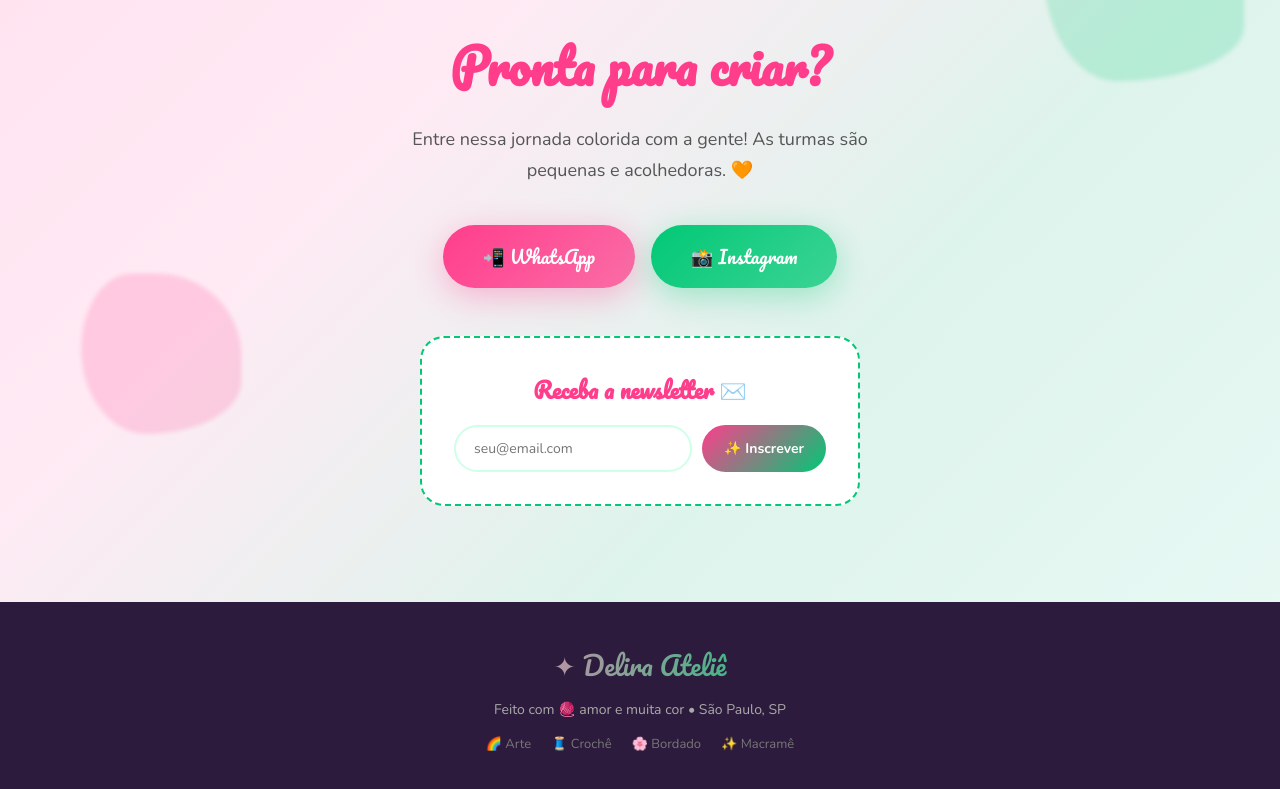
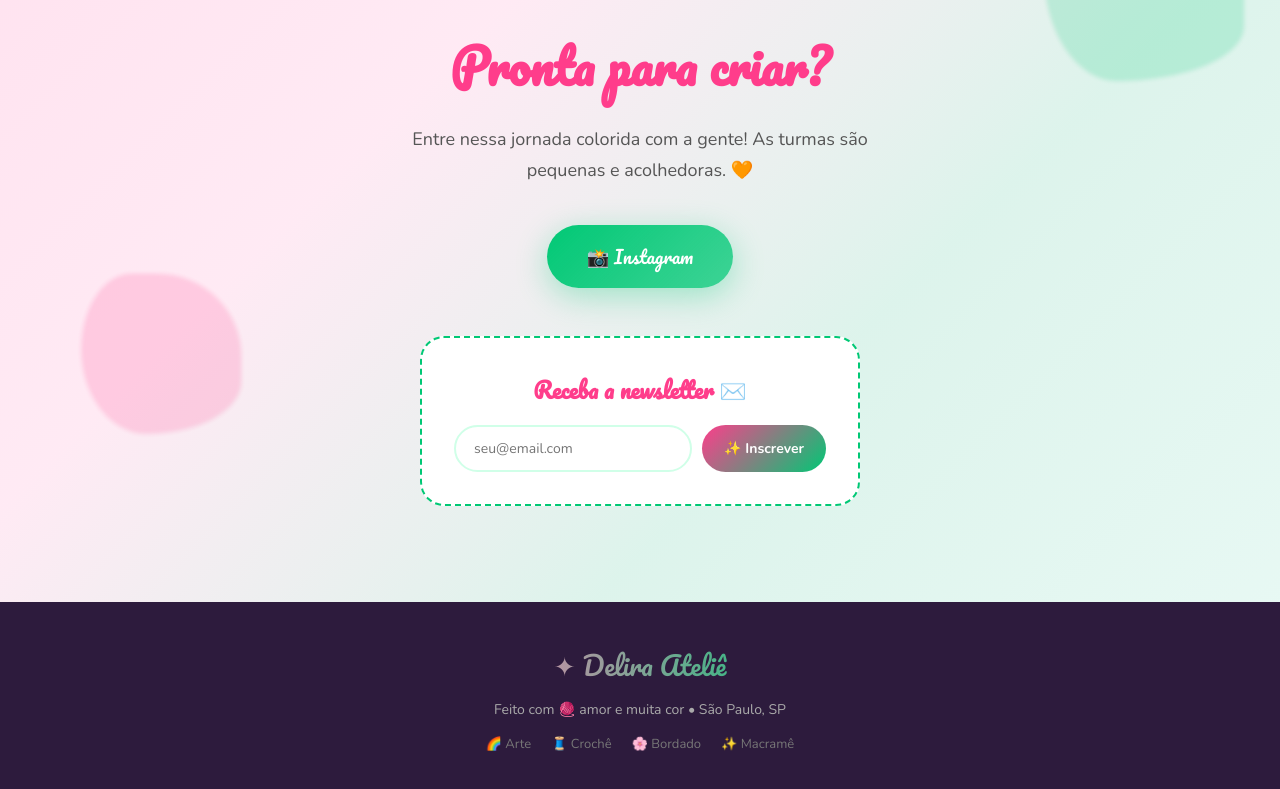
Before and after one commit to lucolive35/deliratelie, a Next.js app in the folder apps/web/: page / in a window 1280 px wide. Shown: the part 2837-3626 px from the top of the page. Built offline with nearby package versions, Linux system fonts and the light colour scheme.

Commit message:
feature: add instagram

```diff
--- a/apps/web/app/page.tsx
+++ b/apps/web/app/page.tsx
@@ -670,10 +670,10 @@ export default function Atelie() {
             Entre nessa jornada colorida com a gente! As turmas são pequenas e acolhedoras. 🧡
           </p>
           <div style={{ display: "flex", gap: 16, justifyContent: "center", flexWrap: "wrap", marginBottom: 48 }}>
-            <SparkleButton color={ROSA}>
+            {/* <SparkleButton color={ROSA}>
               📲 WhatsApp
-            </SparkleButton>
-            <SparkleButton color={VERDE}>
+            </SparkleButton> */}
+            <SparkleButton onClick={() => window.open("https://www.instagram.com/deliratelie/", "_blank")} color={VERDE}>
               📸 Instagram
             </SparkleButton>
           </div>
```
